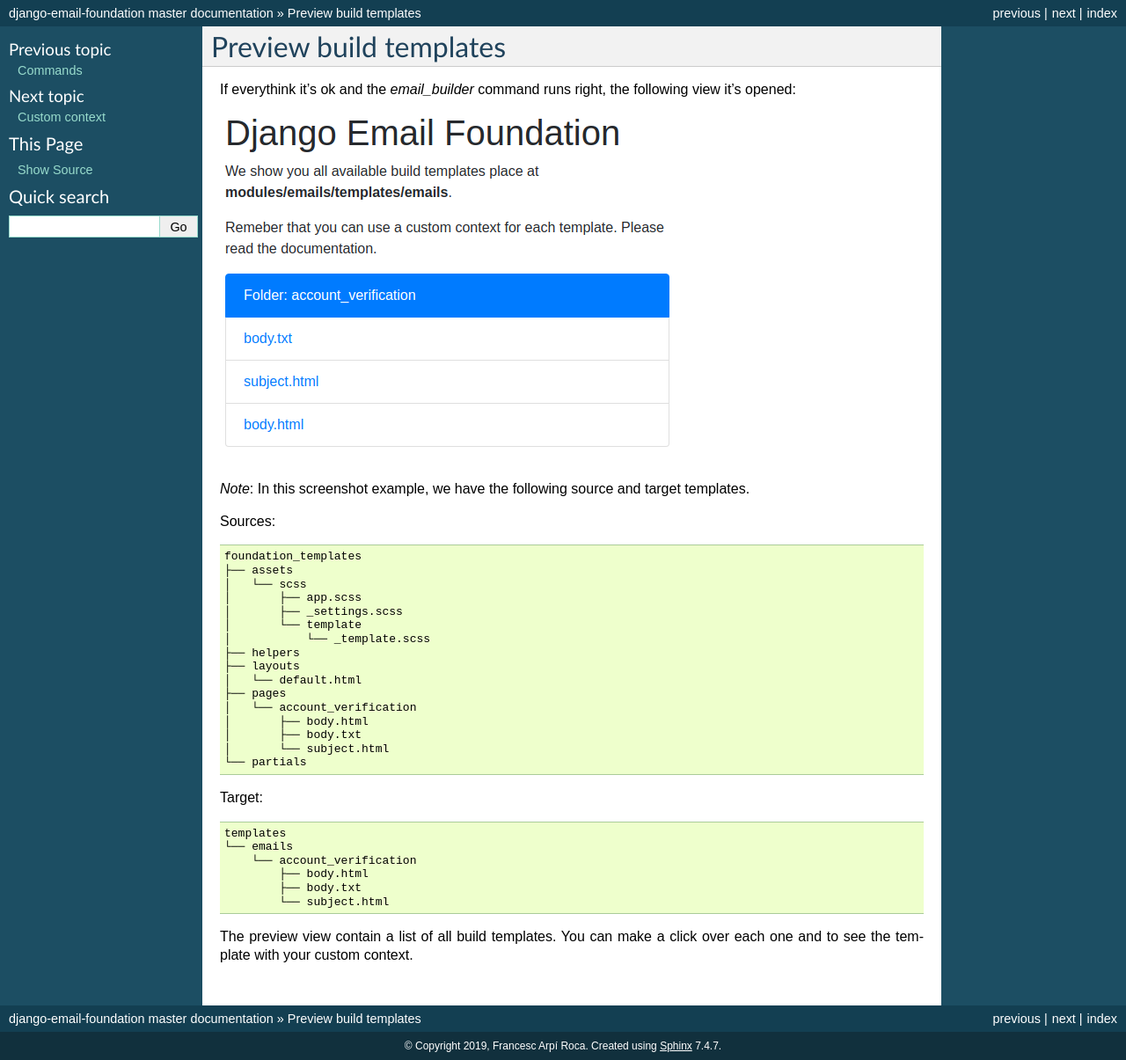
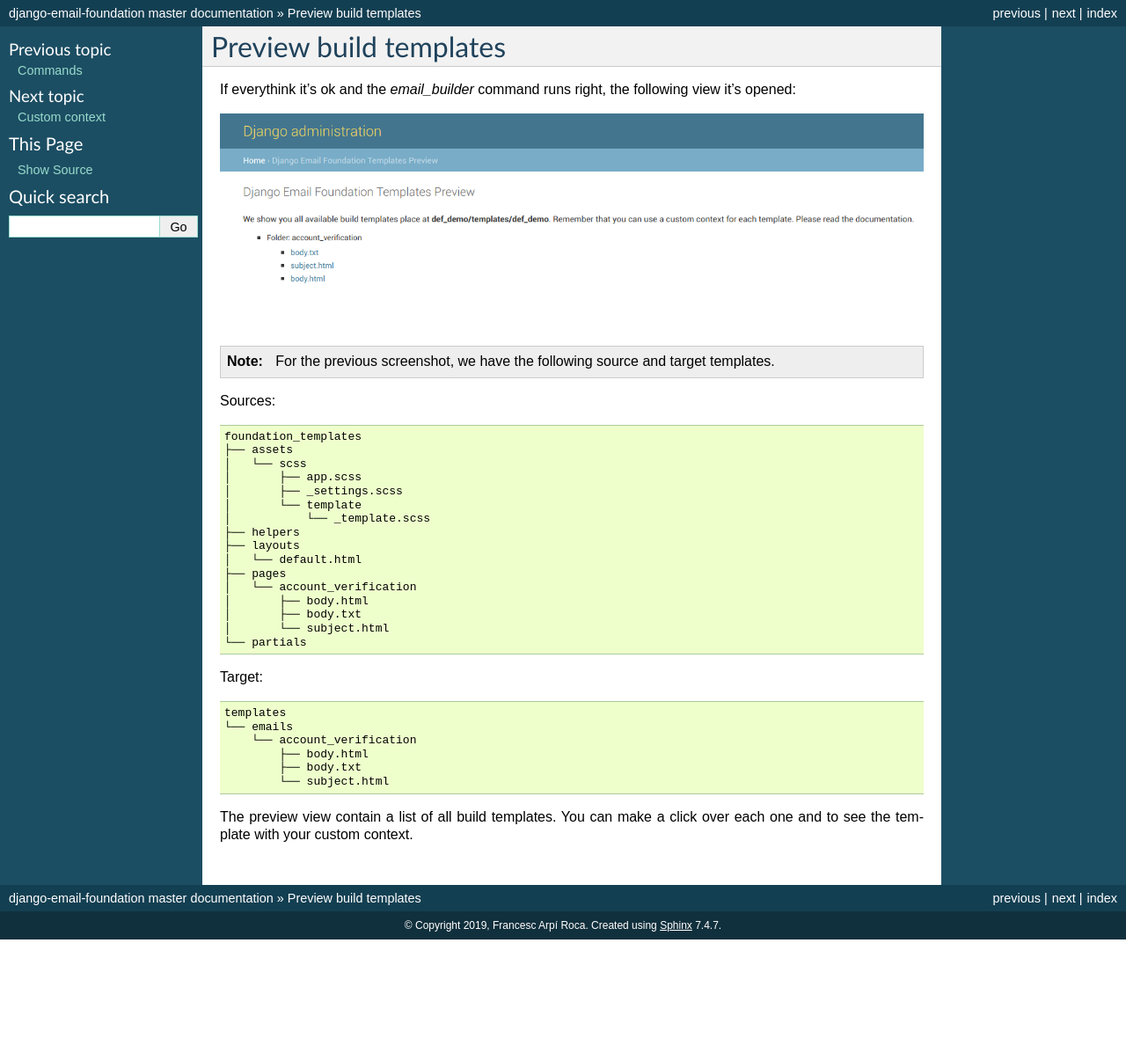
Before and after one commit to APSL/django-email-foundation, a Sphinx documentation site: the page built from docs/preview.rst, in a window 1280 px wide. Shown: the whole page at 88% size. Built offline with Sphinx 7.4.7, drawn with Linux system fonts in a browser that asks for light colours; after the commit the page ends 1068 px from its top, so only the background shows below that.

Commit message:
New preview screenshot

```diff
--- a/docs/preview.rst
+++ b/docs/preview.rst
@@ -6,7 +6,7 @@
 
 .. image:: _static/preview.png
 
-*Note*: In this screenshot example, we have the following source and target templates.
+.. note:: For the previous screenshot, we have the following source and target templates.
 
 Sources::
 
```
Also changed, not shown: docs/_static/preview.png.
